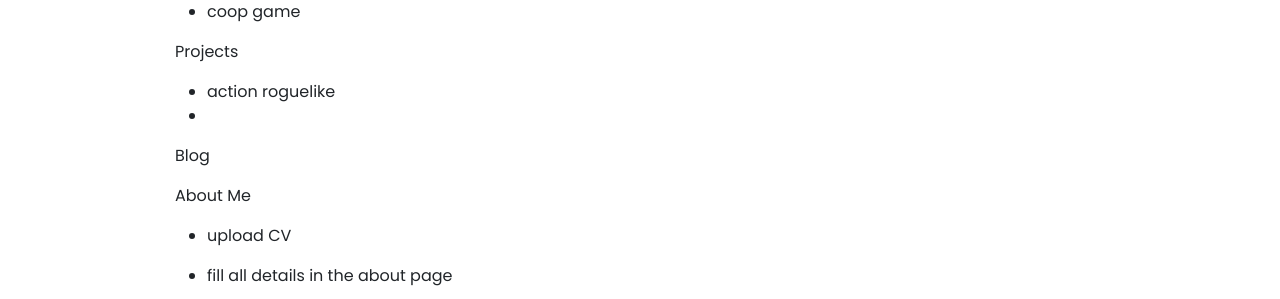
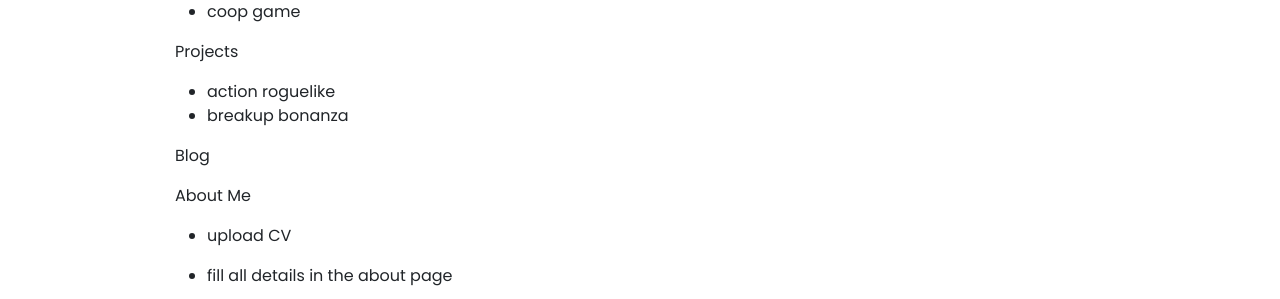
Before and after one commit to shivivats/shivivats.github.io, a Jekyll site: the page built from todo.md, in a window 1280 px wide. Shown: the part 346-645 px from the top of the page. Built offline with Jekyll 4.4.1, drawn with Linux system fonts in a browser that asks for light colours; our own code applies the rules of GitHub Pages for plain Markdown files.

Commit message:
Update todo.md

```diff
--- a/todo.md
+++ b/todo.md
@@ -10,7 +10,7 @@ Other Work
 
 Projects
 - action roguelike
--
+- breakup bonanza
 
 Blog
 
```
